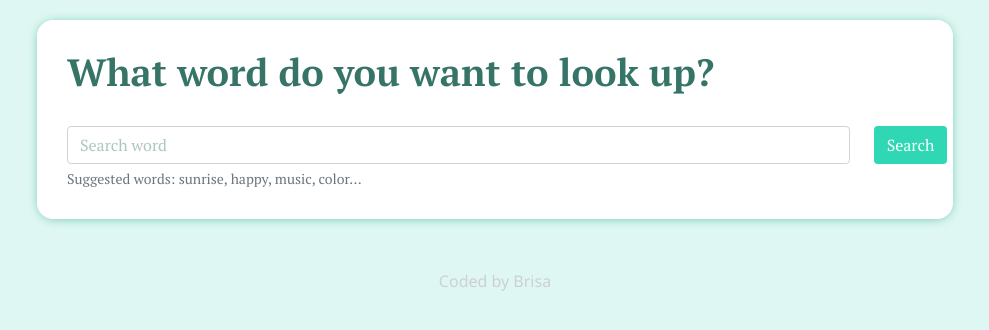
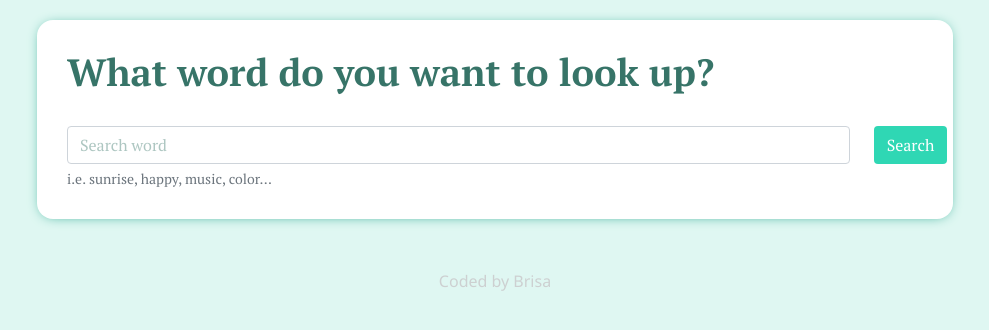
Before and after one commit to BSalcido/react-dictionary-project, a React (Create React App) app: page / in a window 1280 px wide. Shown: the top 330 px of the page, without its empty margins (145-1134 px from the left). Built offline with nearby package versions, Linux system fonts and the light colour scheme.

Commit message:
Change text

```diff
--- a/src/App.css
+++ b/src/App.css
@@ -12,5 +12,5 @@ html {
   text-align: center;
   font-family: "Segoe UI", Tahoma, Geneva, Verdana, sans-serif;
   margin-top: 50px;
-  margin-bottom: 0;
+  margin-bottom: 3px;
 }
--- a/src/Dictionary.js
+++ b/src/Dictionary.js
@@ -65,7 +65,7 @@ function Dictionary() {
               />
             </div>
             <div className="form-text">
-              Suggested words: sunrise, happy, music, color...
+              i.e. sunrise, happy, music, color...
             </div>
           </form>
         </div>
```
